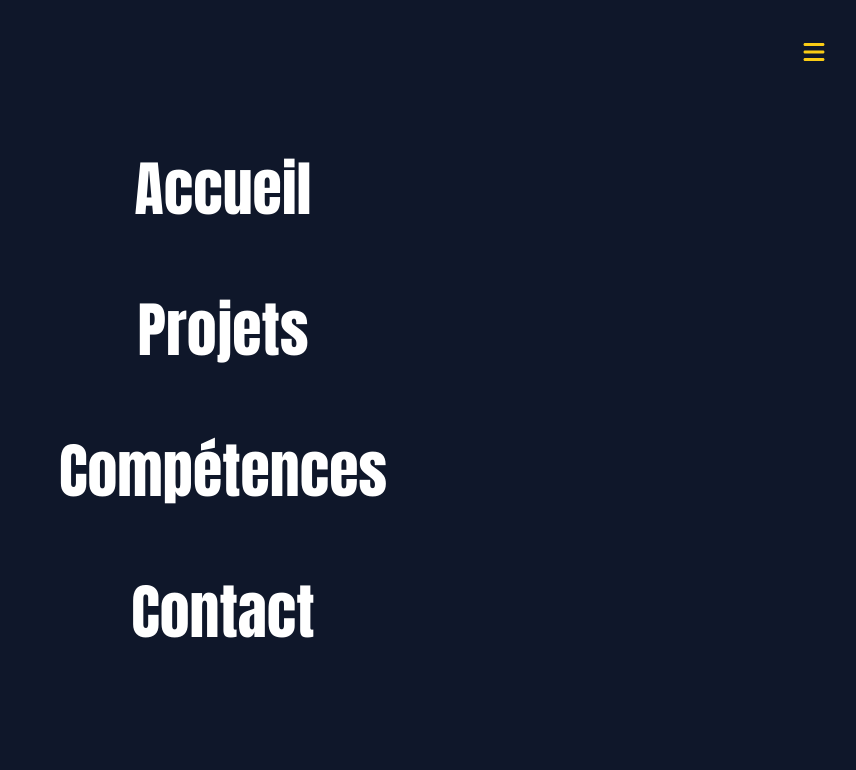
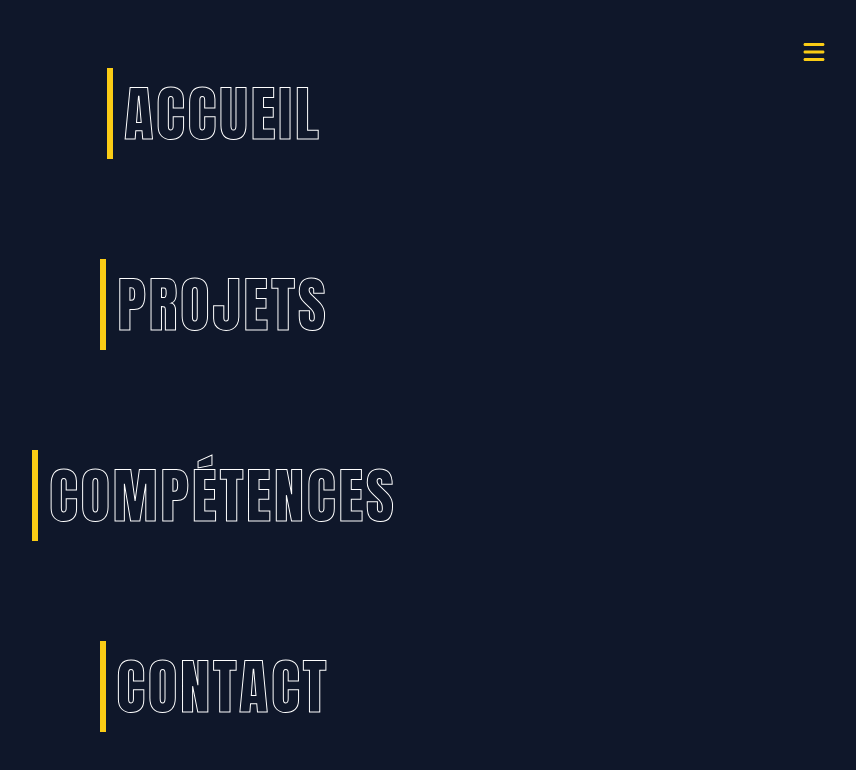
Before and after one commit to QuentinDM/Portfolio-Quentin, a React (Create React App) app: page /navbar in a window 1280 px wide. Shown: the top 770 px of the page, without its empty margins (417-1273 px from the left). Built offline with nearby package versions, Linux system fonts and the light colour scheme; a web font is replaced by a local one.

Commit message:
CSS Commit: Update for RoutePage and skillsPage

```diff
--- a/src/pages/RoutePage.jsx
+++ b/src/pages/RoutePage.jsx
@@ -8,16 +8,28 @@ function RoutePage() {
             <NavIcon />
             <ul>
                 <Link to="/">
-                    <li className="navbar-item">Accueil</li>
+                    <button className="button" data-text="Accueil">
+                        <span className="actual-text">&nbsp;Accueil&nbsp;</span>
+                        <span aria-hidden="true" className="hover-text">&nbsp;Accueil&nbsp;</span>
+                    </button>
                 </Link>
                 <Link to="/projects">
-                    <li className="navbar-item">Projets</li>
+                    <button className="button" data-text="Projets">
+                        <span className="actual-text">&nbsp;Projets&nbsp;</span>
+                        <span aria-hidden="true" className="hover-text">&nbsp;Projets&nbsp;</span>
+                    </button>
                 </Link>
                 <Link to="/skills">
-                    <li className="navbar-item">Compétences</li>
+                    <button className="button" data-text="Compétences">
+                        <span className="actual-text">&nbsp;Compétences&nbsp;</span>
+                        <span aria-hidden="true" className="hover-text">&nbsp;Compétences&nbsp;</span>
+                    </button>
                 </Link>
                 <Link to="/contact">
-                    <li className="navbar-item">Contact</li>
+                    <button className="button" data-text="Contact">
+                        <span className="actual-text">&nbsp;Contact&nbsp;</span>
+                        <span aria-hidden="true" className="hover-text">&nbsp;Contact&nbsp;</span>
+                    </button>
                 </Link>
             </ul>
         </div>
--- a/src/styles/RoutePage.css
+++ b/src/styles/RoutePage.css
@@ -1,6 +1,5 @@
 .route-home {
     display: flex;
-    flex-direction: column;
     align-items: center;
     height: 100%;
     justify-content: center;
@@ -8,13 +7,54 @@
 
 a {
     text-decoration: none;
-    color: #ffffff;
 }
 
-li {
+ul {
+    list-style: none;
+    display: flex;
+    flex-direction: column;
+    align-items: center;
+}
+
+.button {
     margin: 50px 0;
-    font-size: 60px;
-    list-style: none;
+    height: auto;
+    background: transparent;
+    border: none;
     cursor: pointer;
-    text-align: center;
+    display: block;
+    font-family: 'Anton', sans-serif;
 }
+
+
+.button {
+    --border-right: 6px;
+    --text-stroke-color: #ffffff;
+    --animation-color: #FACC15;
+    --fs-size: 60px;
+    letter-spacing: 3px;
+    text-decoration: none;
+    font-size: var(--fs-size);
+    position: relative;
+    text-transform: uppercase;
+    color: transparent;
+    -webkit-text-stroke: 1px var(--text-stroke-color);
+}
+
+.hover-text {
+    position: absolute;
+    box-sizing: border-box;
+    content: attr(data-text);
+    color: var(--animation-color);
+    width: 0%;
+    inset: 0;
+    border-right: var(--border-right) solid var(--animation-color);
+    overflow: hidden;
+    transition: 0.5s;
+    -webkit-text-stroke: 1px var(--animation-color);
+}
+
+.button:hover .hover-text {
+    width: 100%;
+    filter: drop-shadow(0 0 23px var(--animation-color))
+}
--- a/src/styles/skillsPage.css
+++ b/src/styles/skillsPage.css
@@ -10,8 +10,11 @@
 /* Titre principal */
 .skills-title {
     text-align: center;
+    -webkit-text-stroke: 1px #FACC15;
+    text-transform: uppercase;
+    text-decoration: none;
     font-size: 60px;
-    color: #FACC15;
+    color: transparent;
     margin-top: 30px;
     margin-bottom: 40px;
     font-family: 'Anton', sans-serif;
@@ -29,6 +32,7 @@
     background: none;
     border: 2px solid #7F99D2;
     color: #7F99D2;
+    text-transform: uppercase;
     font-size: 20px;
     padding: 8px 32px;
     border-radius: 8px;
```
